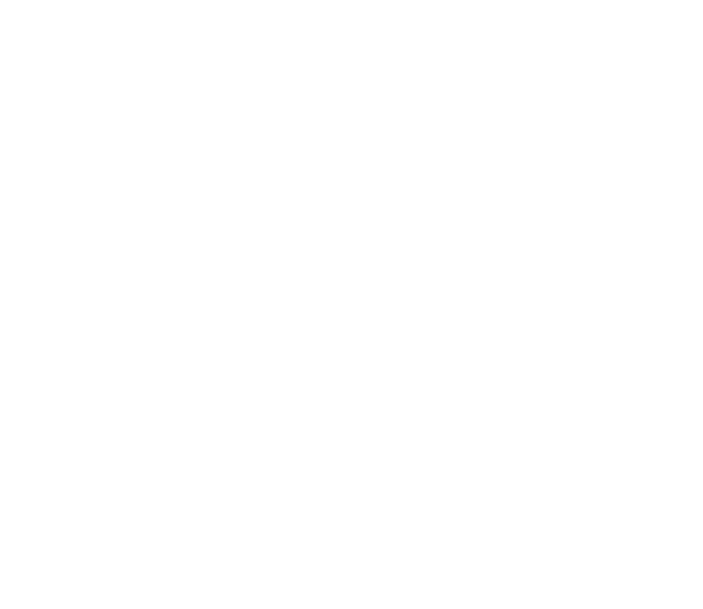
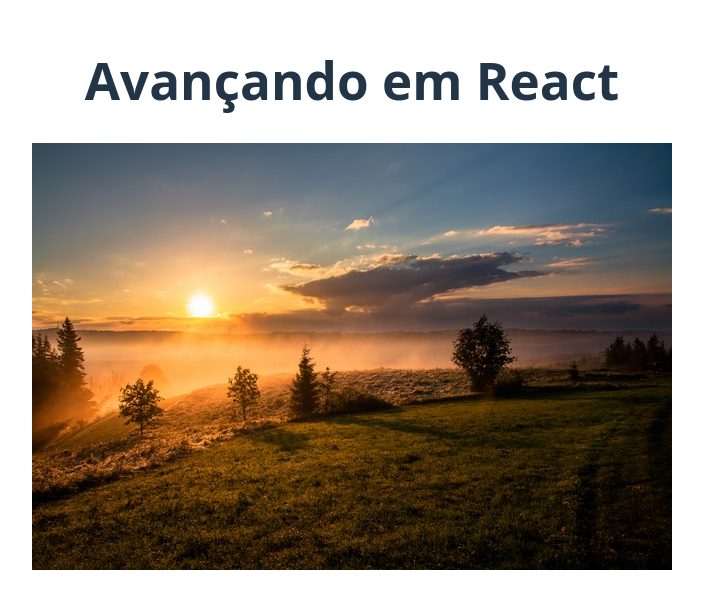
Before and after one commit to DouglasYHWH-Developer/React, a React (Vite) app in the folder introducao/aula_02/3_AVANCANDO_EM_REACT/avancando/: page / in a window 1280 px wide. Shown: the part 103-712 px from the top of the page, without its empty margins (288-991 px from the left). Built offline with nearby package versions, Linux system fonts and the light colour scheme.

Commit message:
adiocionamos imagem em App.jsx

```diff
--- a/introducao/aula_02/3_AVANCANDO_EM_REACT/avancando/src/App.jsx
+++ b/introducao/aula_02/3_AVANCANDO_EM_REACT/avancando/src/App.jsx
@@ -1,10 +1,18 @@
+import './App.css';
+
 function App() {
 
   return (
-    <>
 
-    </>
+      <div className="App">
+        <h1>Avançando em React</h1>
+        {/* imagem em public */}
+        <div>
+          <img src="/img1.jpg" alt="Paisagem"/>
+        </div>
+      </div>
+
   )
 }
 
-export default App
+export default App;
```
